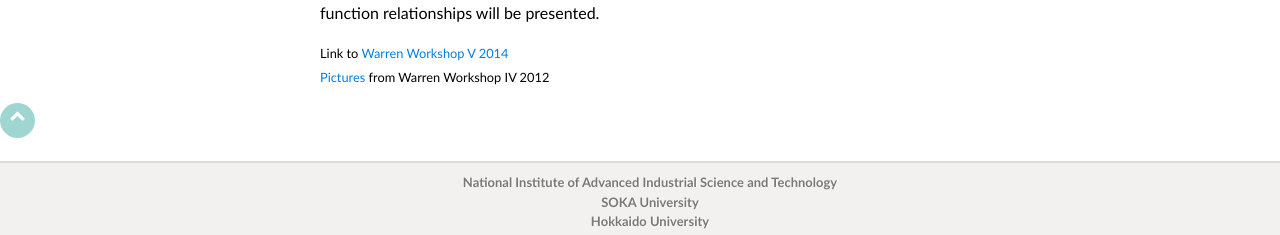
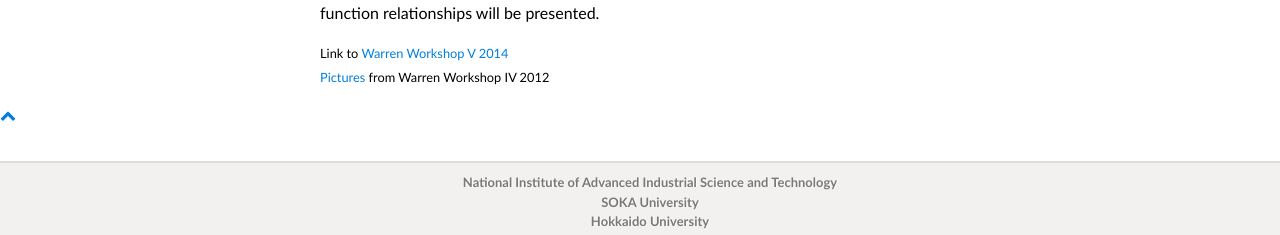
Before and after one commit to yamazakiM/test_warren2016, a Jekyll site: the page built from index.md, in a window 1280 px wide and 1022 px high. Shown: the part 784-1019 px from the top of the window. Built offline with Jekyll 4.4.1, drawn with Linux system fonts in a browser that asks for light colours; nearby versions of some CDN libraries; library files that are not in the unit come from our copies.

Commit message:
Update stylesheet.css

```diff
--- a/stylesheets/stylesheet.css
+++ b/stylesheets/stylesheet.css
@@ -730,6 +730,7 @@ h1#project_title, h4#project_theme{
   min-width:640px;
 }
 
+/*
 #pageTop a:hover {
       text-decoration: none;
       opacity: 0.7;
@@ -748,7 +749,32 @@ h1#project_title, h4#project_theme{
       text-decoration: none;
       text-align: center;
     }
-
+*/
+/* ページトップへ戻る */
+.pageTop {
+    position:relative;
+    width:90%;
+    max-width:900px;
+    height:0;
+    margin:0 auto;
+}
+.pageTop a {
+    position: fixed;
+    bottom: 0px;
+    left:auto;
+    display: block;
+    width: 66px;
+    hegiht:66px;
+    margin-left:920px;
+    /* ↓以下はリンク装飾↓ */
+    padding:1em 0
+    background:#3498db;
+    text-align:center;
+    outline:none;
+    text-decoration: none;
+    z-index:9999;
+    border-radius:3px 3px 0 0;
+}
 
 /*******************************************************************************
 Small Device Styles
```
